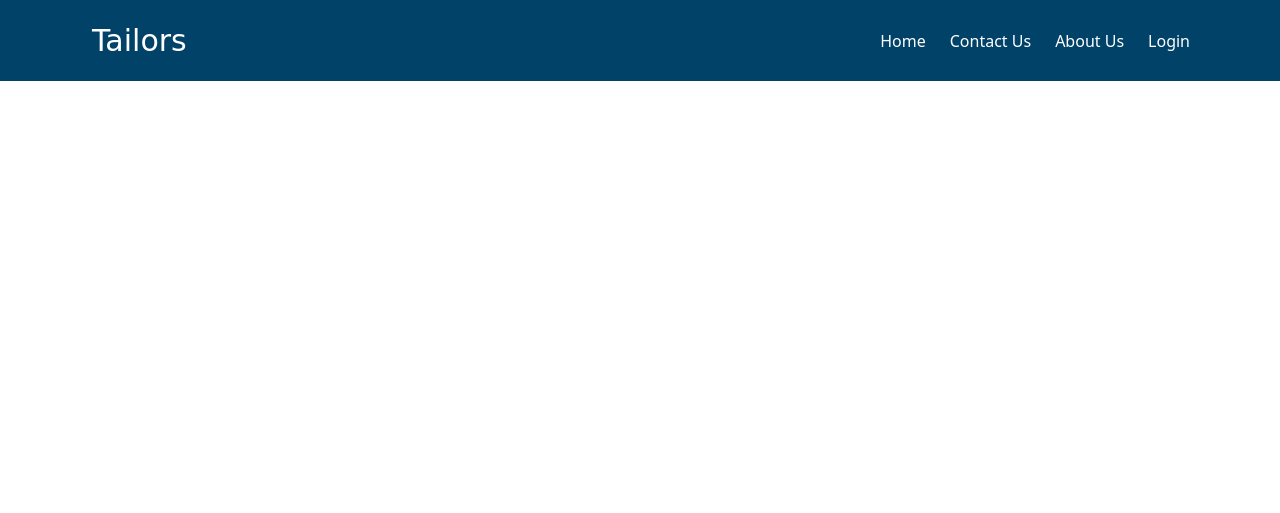
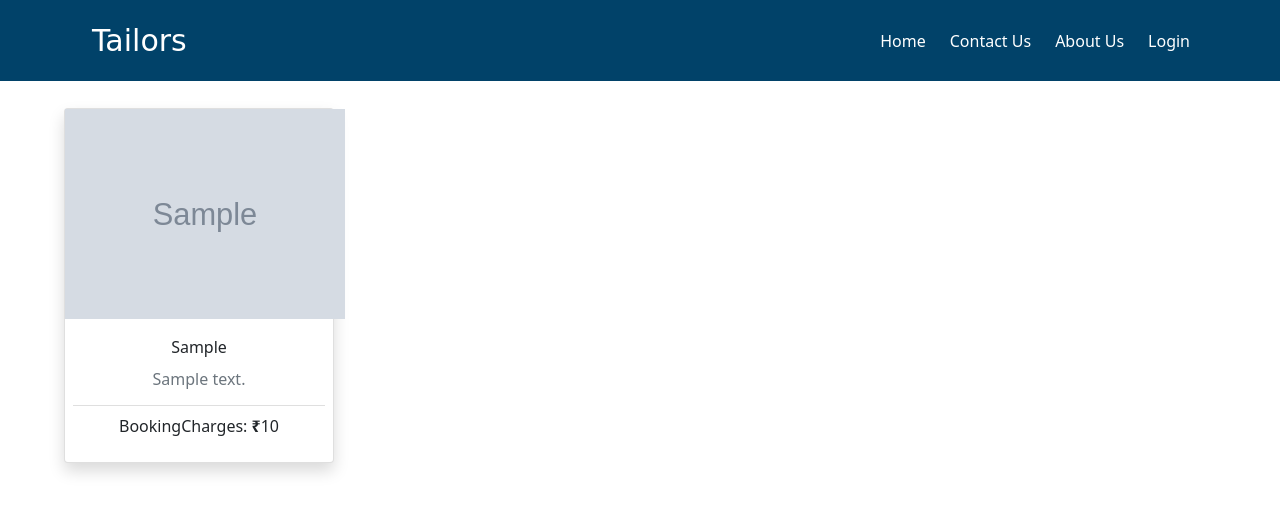
Before and after one commit to Siddhant-Patil0203/ubatest, a Django app: template tailorbooking/templates/bookings.html in a window 1280 px wide. Shown: the top 513 px of the page. Run offline with Django 3.2, Linux system fonts and the light colour scheme; the template is opened without the code that fills it: most values are stand-ins (such as "Sample title", 1, 10 or a date in 2020); grey boxes marked "Sample" are stand-in pictures; data that the repository does not hold is empty; some libraries are stand-ins or nearby versions.

Commit message:
Update bookings.html

```diff
--- a/tailorbooking/templates/bookings.html
+++ b/tailorbooking/templates/bookings.html
@@ -20,7 +20,39 @@
 <body>
 
     {% include "navbar.html" %}
-    <h1>We are still working on this page</h2>
+        <div class="container-fluid w-100 px-5" style="margin-top: 100px;">
+        <div class="row px-3">
+            {% for tailor in tailors %}
+            <div class="col-sm-6 col-md-4 col-lg-3">
+                <!-- Tailor Card -->
+                <div class="mx-auto m-2 p-0">
+                    <a href="{% url 'tailor-details' tailor.user.username %}" class=" text-decoration-none m-0 p-0">
+                        <div class="card rounded-lg shadow h-100 p-0" id="productCard">
+                            {% with pic=tailor.pictures|first %}
+                            <img src="{{pic.url}}" width="280px">
+                            {% endwith %}
+                            <div class="card-body mx-0 my-2 p-2" style="max-height:145px">
+                                <div class="card-title p-0 font-weight-bolder text-center text-dark"
+                                    style="max-height:42px">{{tailor.user.first_name}}</div>
+                                <p class="card-text text-center text-muted" style="max-height:22px">{{tailor.about}}</p>
+                                <div class="card-footer text-center text-dark bg-white">
+                                    <span class="font-weight-bold mx-auto">
+                                        <s class="font-sourceSans"></s>
+                                        <span class="font-sourceSans font-semibold font-20">BookingCharges:
+                                            <strong>&#X20B9;</strong>{{tailor.booking_charges|floatformat:"0"}}</span>
+                                    </span>
+                                </div>
+                            </div>
+                        </div>
+                    </a>
+                </div>
+            </div>
+            {% endfor %}
+        </div>
+    </div>
+
+    {% block content %}
+    {% endblock %}
 
 </body>
 
```
